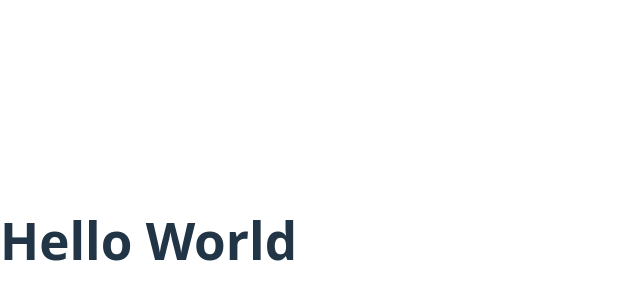
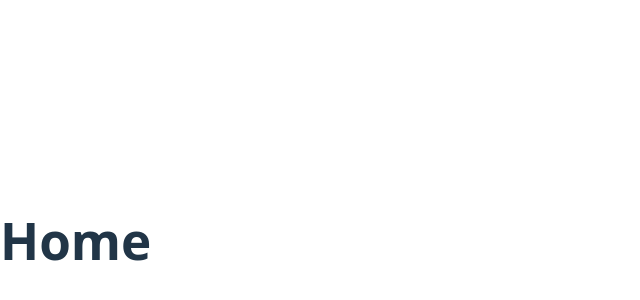
Before and after one commit to lautyt02/lautaro-trivino.com, a React (Vite) app: page / in a window 1280 px wide. Shown: the part 160-460 px from the top of the page, without its empty margins (0-640 px from the left). Built offline with nearby package versions, Linux system fonts and the light colour scheme.

Commit message:
Implemented react-router-dom in App.jsx component, imported Home Page and created a route for it

```diff
--- a/src/App.jsx
+++ b/src/App.jsx
@@ -1,9 +1,15 @@
+import {BrowserRouter,Routes,Route} from 'react-router-dom'
+import { Home } from './pages'
 function App() {
 
   return (
-    <>
-      <h1>Hello World</h1>
-    </>
+    <BrowserRouter>
+      <Routes>
+        <Route path='/' element={<Home/>}/>
+      </Routes>
+    </BrowserRouter>
+
+
   )
 }
 
```
